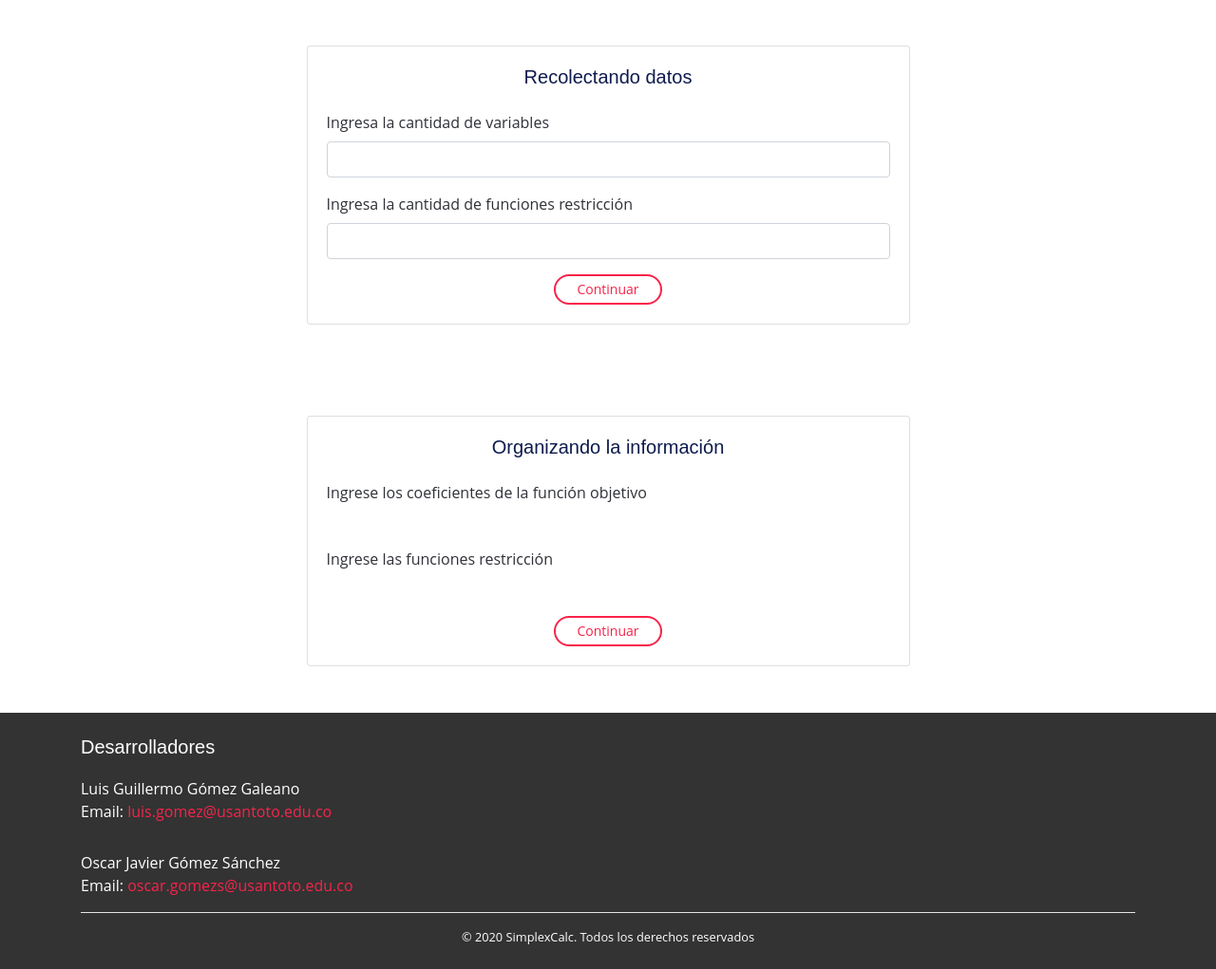
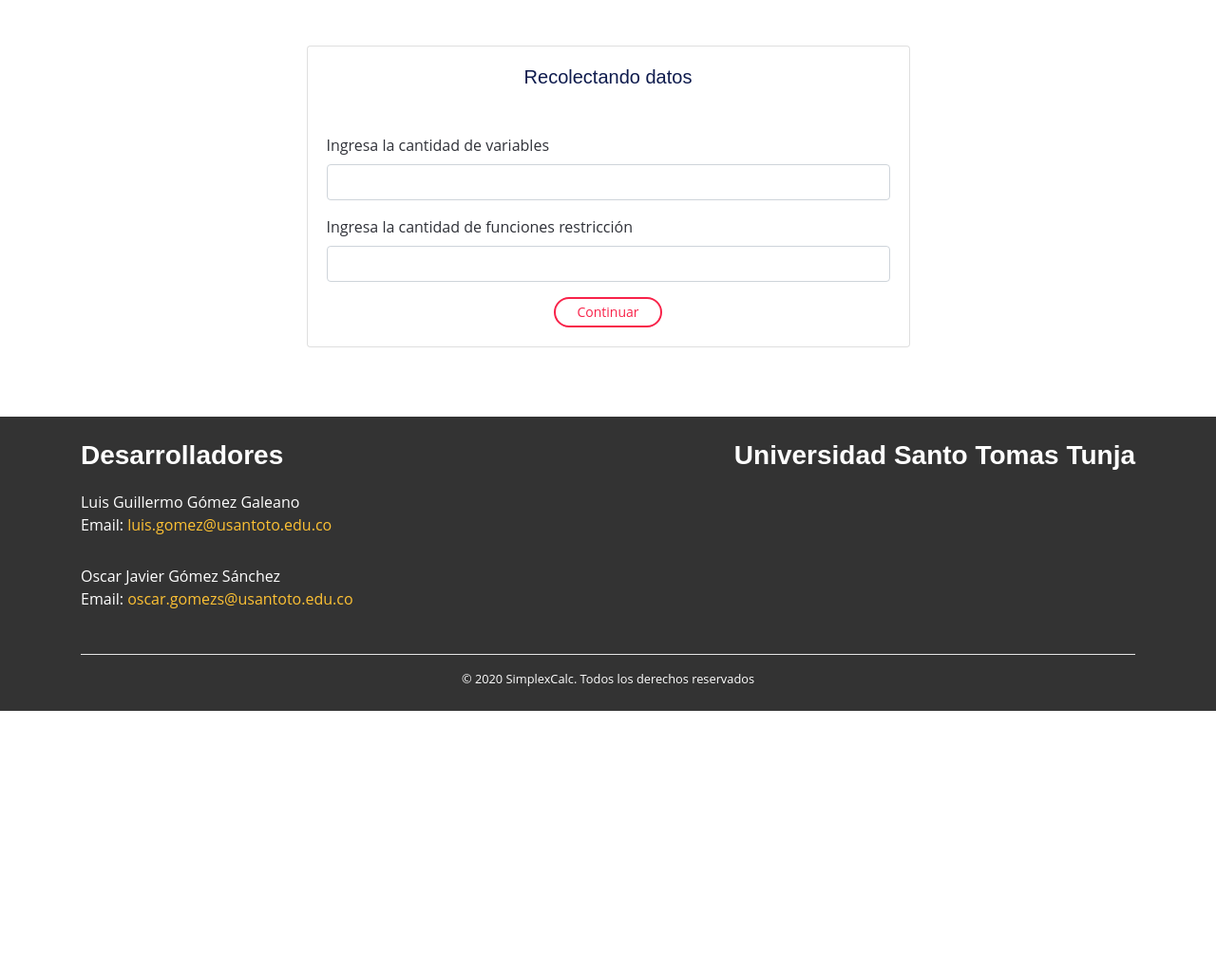
Before and after one commit to luisgomez29Usta/simplex, a Flask app: page / in a window 1280 px wide. Shown: the part 56-1077 px from the top of the page at 95% size. After the commit the page ends 805 px from the top, so only its background shows below. Run offline with Flask 2, Linux system fonts and the light colour scheme; some libraries are stand-ins or nearby versions.

Commit message:
Mejoras en la interfaz gráfica

```diff
--- a/app.py
+++ b/app.py
@@ -1,6 +1,5 @@
 from flask import Flask, render_template, request
 from datetime import datetime
-from SimplexClass import Simplex
 from simplex import *
 import json
 
--- a/static/css/src/simplex.css
+++ b/static/css/src/simplex.css
@@ -2,6 +2,7 @@
     Website styles, 2020
 
     Author: Luis Guillermo Gómez Galeano <luis.gomez@usantooto.edu.co>
+    Author: Oscar Javier Gómez Sanchez <oscar.gomezs@usantooto.edu.co>
 */
 
 body {
@@ -116,3 +117,7 @@ h1, h2, h3, h4, h5, h6 {
 .site-footer {
     background: rgba(0, 0, 0, 0.8);
 }
+
+.site-footer a {
+    color: #fdc134;
+}
--- a/static/js/src/main.js
+++ b/static/js/src/main.js
@@ -66,7 +66,8 @@ $(document).ready(function () {
      * Generar campos para ingresar los datos del modelo
      */
     $('#next-1').on('click', function () {
-        generateInputs()
+        generateInputs();
+        $("#data-container").removeClass('d-none');
     })
 
 
--- a/templates/home.html
+++ b/templates/home.html
@@ -11,7 +11,7 @@
 <header>
     <nav class="navbar navbar-expand-lg navbar-dark bg-dark">
         <div class="container">
-            <a class="navbar-brand" href="#">SimplexCalc</a>
+            <a class="navbar-brand" href="/">SimplexCalc</a>
             <button class="navbar-toggler" type="button" data-toggle="collapse" data-target="#menu"
                     aria-expanded="false" aria-label="Toggle navigation">
                 <span class="navbar-toggler-icon"></span>
@@ -50,10 +50,9 @@
 <main>
     <div class="container">
         <div class="row justify-content-center">
-            <div class="col-7">
-                <div class="card my-5">
-                    <div class="card-body">
-                        <h5 class="card-title text-center mb-4">Recolectando datos</h5>
+            <div class="col-12 col-md-10 col-lg-7">
+                <div class="card card-body mt-5 mb-4">
+                    <h5 class="card-title text-center mb-5">Recolectando datos</h5>
                     <div id="simplex_data">
                         <div class="form-group">
                             <label for="amount_variables">Ingresa la cantidad de variables</label>
@@ -71,12 +70,10 @@
                 </div>
             </div>
         </div>
-        </div>
         <div class="row justify-content-center">
-            <div class="col-7">
-                <div class="card my-5">
-                    <div class="card-body">
-                        <h5 class="card-title text-center mb-4">Organizando la información</h5>
+            <div class="col-12 col-md-10 col-lg-7 d-none" id="data-container">
+                <div class="card card-body my-4">
+                    <h5 class="card-title text-center mb-5">Organizando la información</h5>
                     <p class="card-text">Ingrese los coeficientes de la función objetivo</p>
                     <div id="coefficient-div" class="input-group"></div>
                     <p class="card-text my-3">Ingrese las funciones restricción</p>
@@ -86,26 +83,29 @@
                         Continuar
                     </button>
                 </div>
-                </div>
+                <hr>
             </div>
         </div>
         <div class="row justify-content-center">
-            <div class="col-7">
+            <div class="col-12 col-md-10 col-lg-7">
                 <div id="results"></div>
             </div>
         </div>
     </div>
 </main>
 
-<footer class="site-footer text-white py-4">
+<footer class="site-footer text-white py-4 mt-5">
     <div class="container">
         <div class="row">
-            <div class="col-4">
-                <h5 class="text-white">Desarrolladores</h5>
+            <div class="col-lg-6 col-xs-12 text-lg-left text-center">
+                <h3 class="font-weight-bold text-white">Desarrolladores</h3>
                 <p class="m-0">Luis Guillermo Gómez Galeano</p>
                 <p>Email: <a href="mailto:luis.gomez@usantoto.edu.co">luis.gomez@usantoto.edu.co</a></p>
                 <p class="m-0">Oscar Javier Gómez Sánchez</p>
-                <p class="m-0">Email: <a href="mailto:oscar.gomezs@usantoto.edu.co">oscar.gomezs@usantoto.edu.co</a></p>
+                <p>Email: <a href="mailto:oscar.gomezs@usantoto.edu.co">oscar.gomezs@usantoto.edu.co</a></p>
+            </div>
+            <div class="col-lg-6 col-xs-12 text-lg-right text-center">
+                <h3 class="font-weight-bold text-white">Universidad Santo Tomas Tunja</h3>
             </div>
         </div>
         <hr class="bg-white">
```
Also changed, not shown: SimplexClass.py (deleted, +0 -28 lines). Lines whose indentation alone changed are shown as unchanged.
